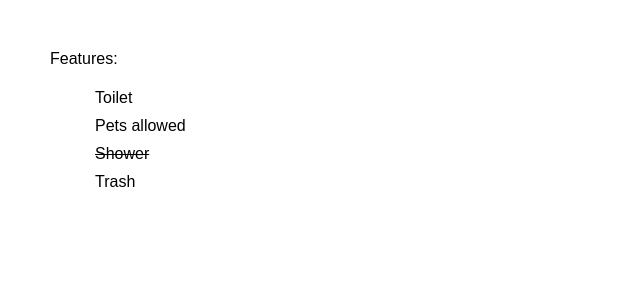
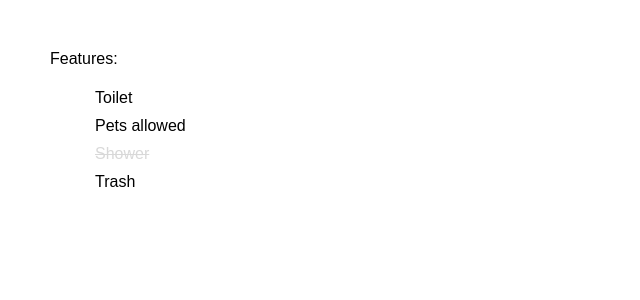
Before and after one commit to kevinYCKim33/hipcamp, a React (Create React App) app: page / in a window 1280 px wide. Shown: the top 300 px of the page, without its empty margins (0-640 px from the left). Built offline with nearby package versions, Linux system fonts and the light colour scheme.

Commit message:
mouse pointer changes to hand on hover

```diff
--- a/src/components/Feature.js
+++ b/src/components/Feature.js
@@ -1,12 +1,21 @@
 import React from 'react';
 
-const Feature = ({feature}) => {
+class Feature extends React.Component {
+  constructor() {
+    super();
+  }
 
-  return (
-    <li className={ feature.presence ? null : "unavailable" }>
-      {feature.title}
-    </li>
-  )
+  handleOnClick = () => {
+    debugger;
+  }
+
+  render() {
+    return (
+      <li onClick={this.handleOnClick} className={ this.props.feature.presence ? null : "unavailable" }>
+        {this.props.feature.title}
+      </li>
+    )
+  }
 }
 
 export default Feature;
--- a/src/containers/App.css
+++ b/src/containers/App.css
@@ -9,9 +9,14 @@
 
 .features > li {
   padding: 5px;
+  cursor: pointer;
 }
 
-/* when a feature is unavailable i.e. showers are not provided */
+
+/* when a feature is unavailable
+i.e. showers are not provided */
 .unavailable {
   text-decoration: line-through;
+  color: gray;
+  opacity: 0.3;
 }
```
